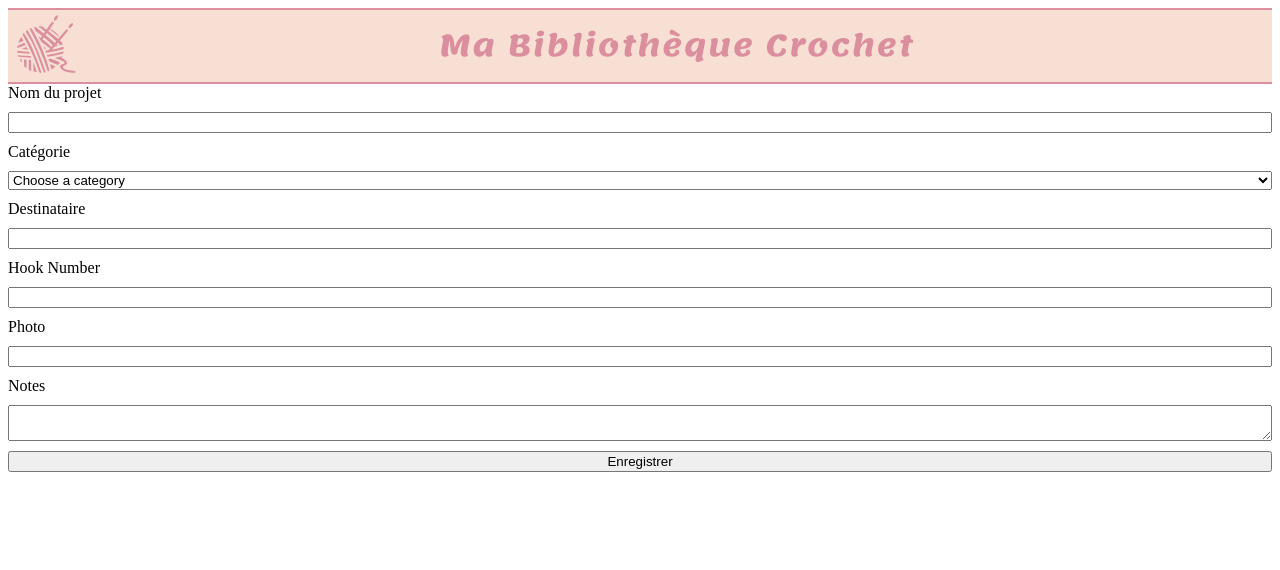
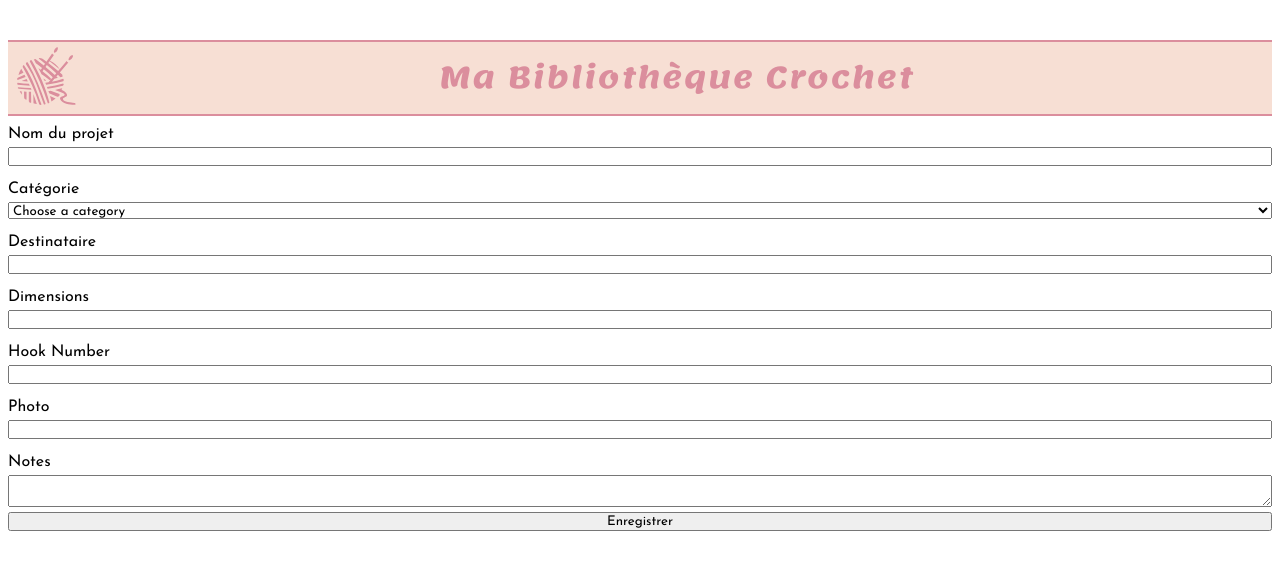
Before and after one commit to chloethoma/crochet_library, a SvelteKit app in the folder front/: page /add_project in a window 1280 px wide. Shown: the top 570 px of the page. Built offline with nearby package versions, Linux system fonts and the light colour scheme; a web font is replaced by a local one.

Commit message:
css modification home page and item_info

```diff
--- a/front/src/routes/+layout.svelte
+++ b/front/src/routes/+layout.svelte
@@ -51,11 +51,13 @@
 </header>
 
 <Menu bind:open />
+
 <slot />
 
 <style>
-	*{
+	:global(*){
 		font-family: 'Josefin Sans', sans-serif;
+		white-space: pre-line;
 	}
 
 	header {
--- a/front/src/routes/+page.svelte
+++ b/front/src/routes/+page.svelte
@@ -3,9 +3,3 @@
 </script>
 
 <ItemContainer />
-
-<style>
-	*{
-		background-color: #fdf9f6;
-	}
-</style>
--- a/front/src/routes/add_project/+page.svelte
+++ b/front/src/routes/add_project/+page.svelte
@@ -9,13 +9,18 @@
     <label for="category">Catégorie</label>
     <select id="category" name="category">
         <option value="">Choose a category</option>
+        <option value="amigurumi">Amigurumi</option>
         <option value="accessory">Accessoire</option>
-        <option value="amigurumi">Amigurumi</option>
+        <option value="child">Enfant</option>
+        <option value="home">Maison</option>
         <option value="clothe">Vêtement</option>
     </select>
 
     <label for="customer">Destinataire</label>
     <input type="text" id="customer" name="customer">
+
+    <label for="customer">Dimensions</label>
+    <input type="text" id="dimension" name="dimension">
 
     <label for="hook_number">Hook Number</label>
     <input type="text" id="hook_number" name="hook_number">
@@ -33,6 +38,10 @@
     form {
         display:grid;
         grid-template-columns:auto;
-        row-gap: 10px;;
+        row-gap: 5px;
+    }
+
+    label{
+        margin-top:10px;
     }
 </style>
--- a/front/src/routes/item_infos/[slug]/item_page.svelte
+++ b/front/src/routes/item_infos/[slug]/item_page.svelte
@@ -1,8 +1,10 @@
 <script>
 	import { getPhotoFromCloudinary } from '../../data.js';
 	import Icon from '../../../assets/img/wool_icon.svelte';
+	import { stringify } from 'postcss';
 
 	export let item;
+
 </script>
 
 <div class="itemContainer">
@@ -54,7 +56,6 @@
 						<div>{pattern.link}</div>
 						<div>Fichier :</div>
 						<div>{pattern.file}</div>
-						<!-- <div>----------</div> -->
 					</div>
 				{/each}
 			{/if}
@@ -77,7 +78,6 @@
 						<div>{wool.grammage} g/pelote</div>
 						<div>Prix :</div>
 						<div>{wool.price} €/pelote</div>
-						<!-- <div>----------</div> -->
 					</div>
 				{/each}
 			{/if}
@@ -97,7 +97,7 @@
 		color: #2d4743;
 		/* text-align: center; */
 		margin: 8px;
-		padding: 10px;
+		padding: 15px 20px 15px 10px;
 		border: 2px solid #2d4743;
 		border-radius: 2%;
 	}
--- a/front/src/routes/menu.svelte
+++ b/front/src/routes/menu.svelte
@@ -18,7 +18,7 @@
         position:absolute;
         z-index:1;
         background-color: #f7dfd4;
-        top:60px;
+        top:95px;
         right:8px;
         text-align: center;
 		border-bottom: solid #db8e9d 2px;
@@ -39,7 +39,7 @@
 
     @media screen and (min-width: 900px) {
         .menu{
-            top:80px;
+            top:110px;
         }
 
         p{
```
